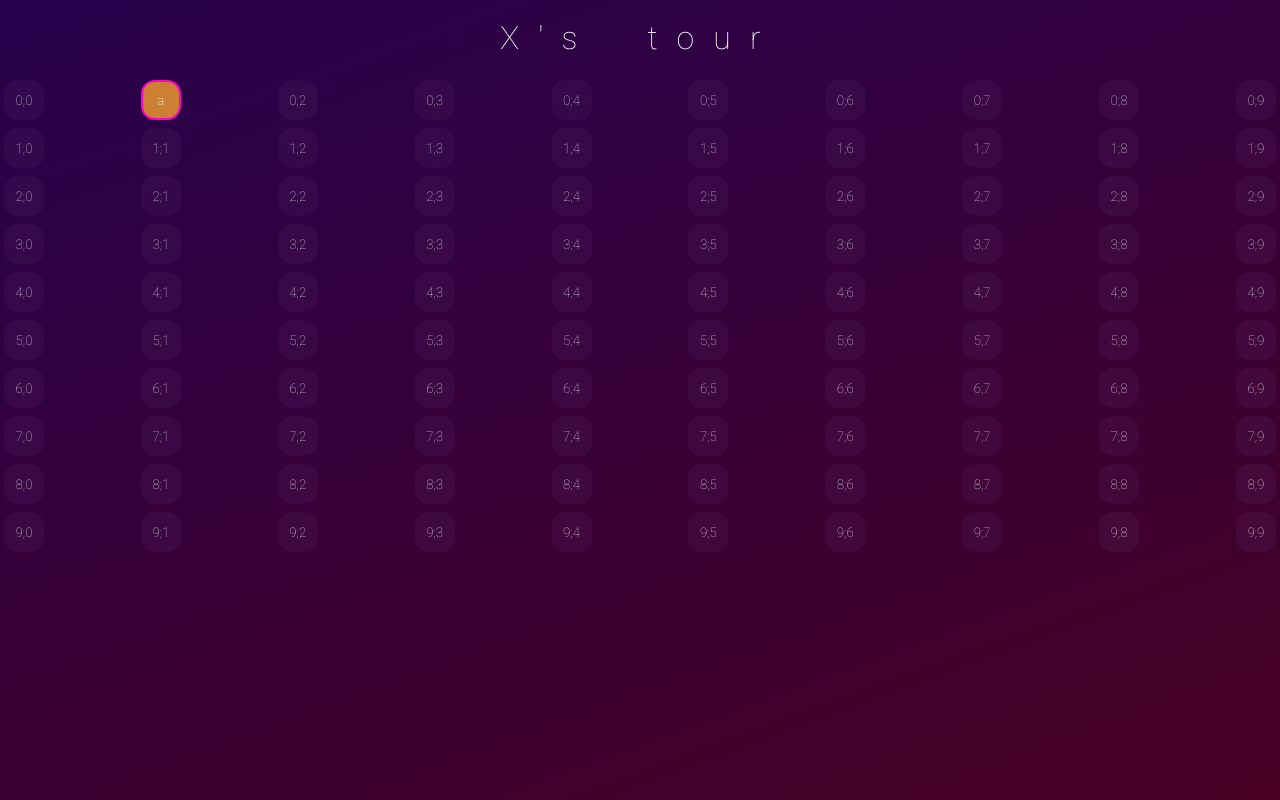
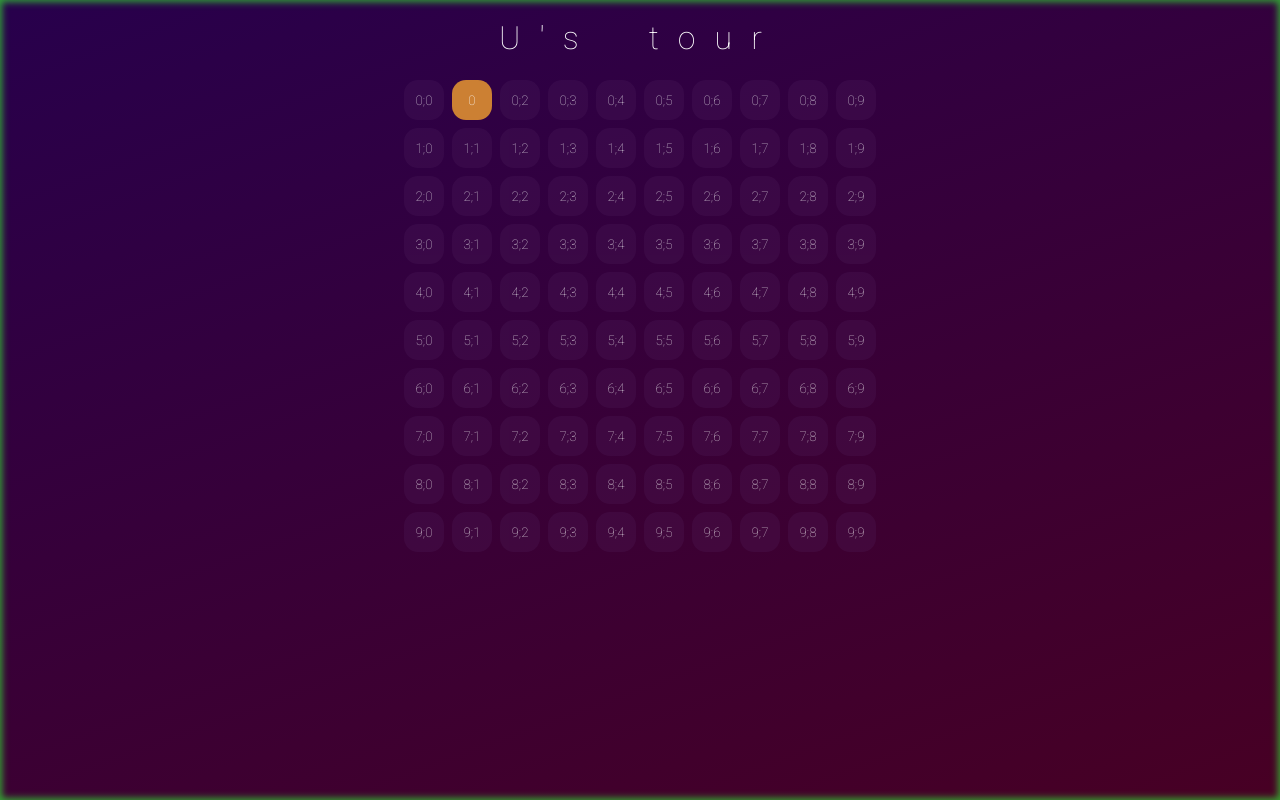
Before and after one commit to va9iff/XOU, a plain HTML site: page index.html in a window 1280 px wide. Both pictures are taken after a click on the button "0;1". Drawn offline with Linux system fonts and the light colour scheme.

Commit message:
working multi pattern

```diff
--- a/app.js
+++ b/app.js
@@ -7,7 +7,7 @@ function el(elt, elclass) {
   return eleming;
 }
 
-var players = ["X", "a", "X", "a"];
+var players = ["X", "0", "U", "Z"];
 tourplayer = players[0];
 var tour = 0;
 var b;
@@ -135,8 +135,11 @@ function pclick() {
   this.onclick = null;
   this.classList.add("taken");
   let itshue = (360 / players.length) * (tour % players.length) - 60;
+  let nexthue = (360 / players.length) * ((tour + 1) % players.length) - 60;
   // alert(itshue);
   this.style.backgroundColor = "hsla(" + itshue + ", 60%, 50%, 1)";
+  page.style.boxShadow = "0 0 7px 2px inset " + "hsla(" + nexthue + ", 60%, 50%, 0.8)";
+  // "hsla(" + itshue + ", 60%, 50%, 1)";
 
   // main.style.background = "linear-gradient(160deg, hsl(" + itshue + ", 100%, 15%), hsl(" + itshue + ", 100%, 14%))";
   // checkwin();
--- a/style.css
+++ b/style.css
@@ -13,10 +13,11 @@
   text-align: center;
 }
 #page {
+  /* box-shadow: 0 0 13px inset lime; */
   display: flex;
-  transition: 200ms;
+  transition: 700ms;
   flex-direction: column;
-  /* align-items: center; */
+  align-items: center; /*makes arows packed in center*/
   justify-content: start;
   min-width: 100vw;
   min-height: 100vh;
@@ -81,13 +82,13 @@ body {
   /* transition-delay: 100ms; */
   transition: 140ms;
   /* border: 2px hsl(313, 100%, 50%) solid; */
-  filter: drop-shadow(0 14px 14px #260031);
+  filter: drop-shadow(0 14px 7px #260031);
 }
 
 .but:focus {
   /* background-color: hsl(300, 100%, 40%); */
   /* border: solid 2px #3f000e; */
-  border: 2px hsl(313, 100%, 50%) solid;
+  /* border: 2px hsl(313, 100%, 50%) solid; */
 }
 
 .taken {
```
